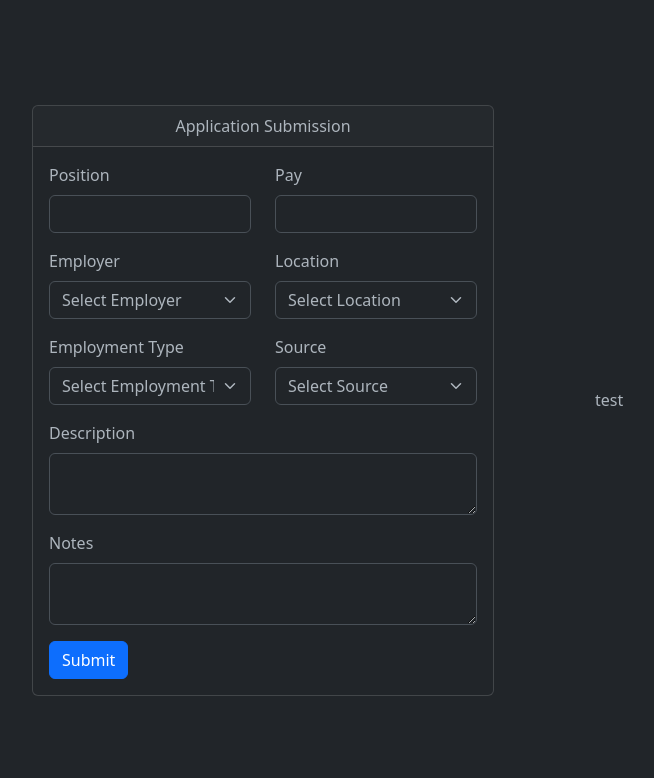
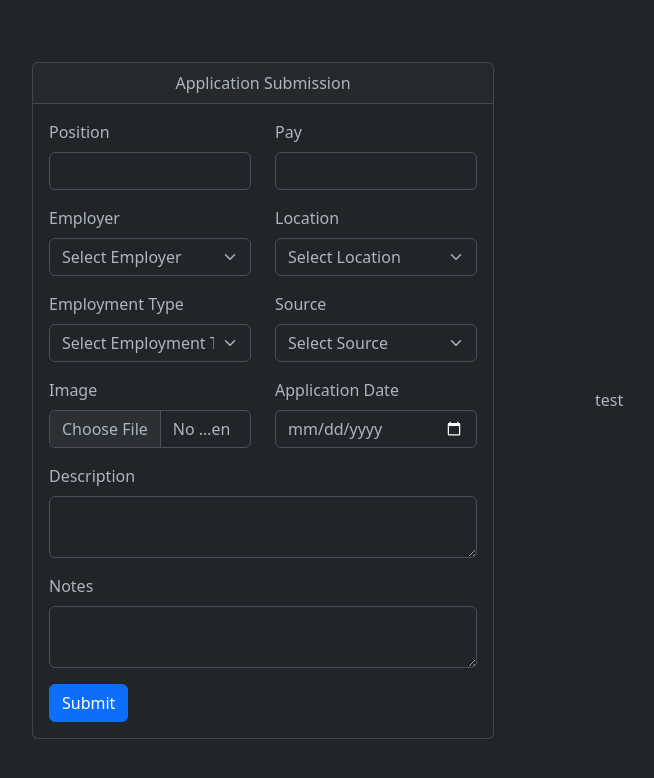
Before and after one commit to ale202008/ApplicationTracker, a Django app: page / in a window 1280 px wide. Shown: the top 778 px of the page, without its empty margins (57-711 px from the left). Run offline with Django 5.2, Linux system fonts and the light colour scheme; data that the repository does not hold is empty.

Commit message:
Form submission works.

```diff
--- a/apptracker/static/js/applicationsubmission.js
+++ b/apptracker/static/js/applicationsubmission.js
@@ -2,12 +2,7 @@ $(document).ready(function() {
   $('.applicationForm').submit(function(event) {
       event.preventDefault(); // Prevent default form submission
 
-      var formData = {}; // Initialize an empty object to hold form data
-
-      // Serialize regular form fields
-      $(this).find('input, select, textarea').each(function() {
-          formData[$(this).attr('name')] = $(this).val();
-      });
+      var formData = new FormData(this); // Initialize FormData with the form data
 
       // Loop through 'other_' fields and append them to formData object
       $('[id^="other_"]').each(function() {
@@ -15,22 +10,19 @@ $(document).ready(function() {
           var selectField = document.getElementById(fieldName + '_id');
           var selectedValue = selectField.options[selectField.selectedIndex].value;
           if (selectedValue === "other") {
-              formData[fieldName] = $(this).val();
+              formData.append(fieldName, $(this).val());
           }
       });
-
-      // Convert formData object to FormData
-      var formDataObject = new FormData();
-      for (var key in formData) {
-          formDataObject.append(key, formData[key]);
-      }
 
       $.ajax({
         type: 'POST',
         url: '/application_submission/',
-          data: formDataObject, // Use formDataObject instead of formData
+        data: formData, // Use formData object
         processData: false, // Prevent jQuery from automatically converting formDataObject to a query string
         contentType: false, // Prevent jQuery from automatically setting Content-Type header
+        beforeSend: function(xhr, settings) {
+            xhr.setRequestHeader("X-CSRFToken", '{{ csrf_token }}');
+        },
         success: function(response) {
             // Handle successful response
             console.log(response);
@@ -44,6 +36,8 @@ $(document).ready(function() {
             alert('Error submitting form!');
         }
     });
+
+
   });
 });
 
--- a/apptracker/templates/home.html
+++ b/apptracker/templates/home.html
@@ -11,7 +11,7 @@
               <div class="card-header text-center">
                 Application Submission
               </div>
-              <form class="applicationForm p-3">
+              <form class="applicationForm p-3" enctype="multipart/form-data">
                 {% csrf_token %}
 
                 <div class="row">
@@ -44,6 +44,11 @@
                             <option value="{{ choice.0 }}">{{ choice.1 }}</option>
                         {% endfor %}
                       </select>
+                    </div>
+
+                    <div class="col-md-12 mb-3">
+                      <label for="image" class="form-label">Image</label>
+                      <input type="file" class="form-control" id="image" name="image">
                     </div>
 
                   </div>
@@ -80,6 +85,11 @@
                       </select>
                     </div>
 
+                    <div class="col-md-12 mb-3">
+                      <label for="application_date" class="form-label">Application Date</label>
+                      <input class="form-control" type="date" id="application_date" name="application_date">
+                  </div>
+
                   </div>
 
                 </div>
@@ -87,6 +97,7 @@
                 <div class='row'>
 
                   <div class='col-md-12'>
+
                     <div class="mb-3">
                       <label for="description" class="form-label">Description</label>
                       <textarea class="form-control" id="description_id" name="description"></textarea>
@@ -96,6 +107,7 @@
                       <label for="notes" class="form-label">Notes</label>
                       <textarea class="form-control" id="notes_id" name="notes"></textarea>
                     </div>
+
                   </div>
 
                 </div>
--- a/apptracker/urls.py
+++ b/apptracker/urls.py
@@ -1,6 +1,7 @@
 from django.contrib import admin
 from django.urls import path
-from django.views.generic import RedirectView
+from django.conf import settings
+from django.conf.urls.static import static
 from .views import *
 
 urlpatterns = [
@@ -11,4 +12,4 @@ urlpatterns = [
     # For Endpoints
     path('application_submission/', application_submission, name='application_submission'),
 
-]
+] + static(settings.MEDIA_URL, document_root=settings.MEDIA_ROOT)
--- a/apptracker/views.py
+++ b/apptracker/views.py
@@ -1,33 +1,51 @@
 from django.shortcuts import render
-from django.http import HttpResponse, JsonResponse
+from django.http import JsonResponse
+from django.core.files.storage import FileSystemStorage
 from django.views import View
+from django.conf import settings
+import os
 from apptracker.models import *
 
 # Create your views here.
 
+def save_image(image):
+    if image:
+        fs = FileSystemStorage(location=settings.MEDIA_ROOT)
+        filename =  fs.save(image.name, image)
+        return fs.url(filename)
+    return None
+
 def application_submission(request):
     position = request.POST.get('position')
     pay = request.POST.get('pay')
-    employer = request.POST.get('employer') if request.POST.get('employer') else request.POST.get('other_employer')
-    location = request.POST.get('location') if request.POST.get('location') else request.POST.get('other_location')
-    employment_type =  request.POST.get('employment_type')
-    source = request.POST.get('source') if request.POST.get('source') else request.POST.get('other_source')
+    employer_name = request.POST.get('employer') or request.POST.get('other_employer')
+    employer, _ = Employer.objects.get_or_create(name=employer_name) if employer_name else (None, None)
+    location_name = request.POST.get('location') or request.POST.get('other_location')
+    location, _ = Location.objects.get_or_create(name=location_name) if location_name else (None, None)
+    employment_type = request.POST.get('employment_type')
+    source_name = request.POST.get('source') or request.POST.get('other_source')
+    source, _ = Source.objects.get_or_create(name=source_name) if source_name else (None, None)
     description = request.POST.get('description')
     notes = request.POST.get('notes')
+    image = save_image(request.FILES.get('image'))
+    application_date = request.POST.get('application_date')
 
-    print(
-        "Position:", position,
-        "Pay:", pay,
-        "employer:", employer,
-        "location:", location,
-        "employment_type:", employment_type,
-        "source:", source,
-        "description:", description,
-        "notes:", notes,
+    applied_status = Status.objects.get(name='Applied')
+    application = Application.objects.create(
+        status=applied_status,
+        application_id = Application.objects.count() + 1,
+        position=position,
+        pay=pay,
+        employer=employer,
+        location=location,
+        employment_type=employment_type,
+        source=source,
+        desc=description,
+        notes=notes,
+        img_url=image,
+        application_date = application_date,
     )
-
-
-
+    application.save()
 
     return JsonResponse({'success': True})
 
--- a/tracker/settings.py
+++ b/tracker/settings.py
@@ -124,6 +124,9 @@ STATICFILES_DIRS = [
     os.path.join(BASE_DIR.joinpath("apptracker"), "static"),
 ]
 
+MEDIA_URL = '/media/'
+MEDIA_ROOT = os.path.join(BASE_DIR.joinpath("apptracker"), 'media')
+
 # Default primary key field type
 # https://docs.djangoproject.com/en/5.0/ref/settings/#default-auto-field
 
```
Also changed, not shown: apptracker/models.py (+8 -15 lines), db.sqlite3. Lines whose indentation alone changed are shown as unchanged.
